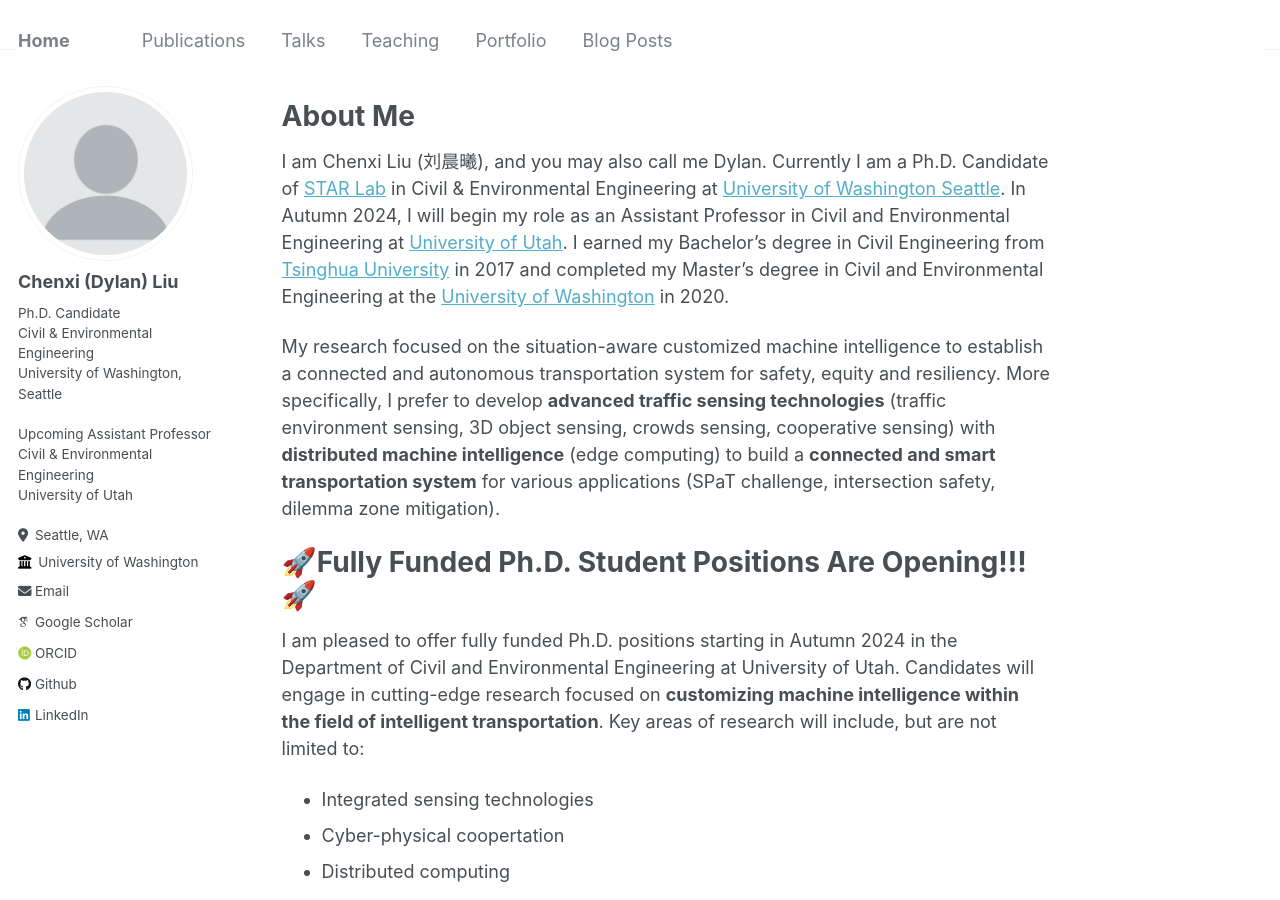
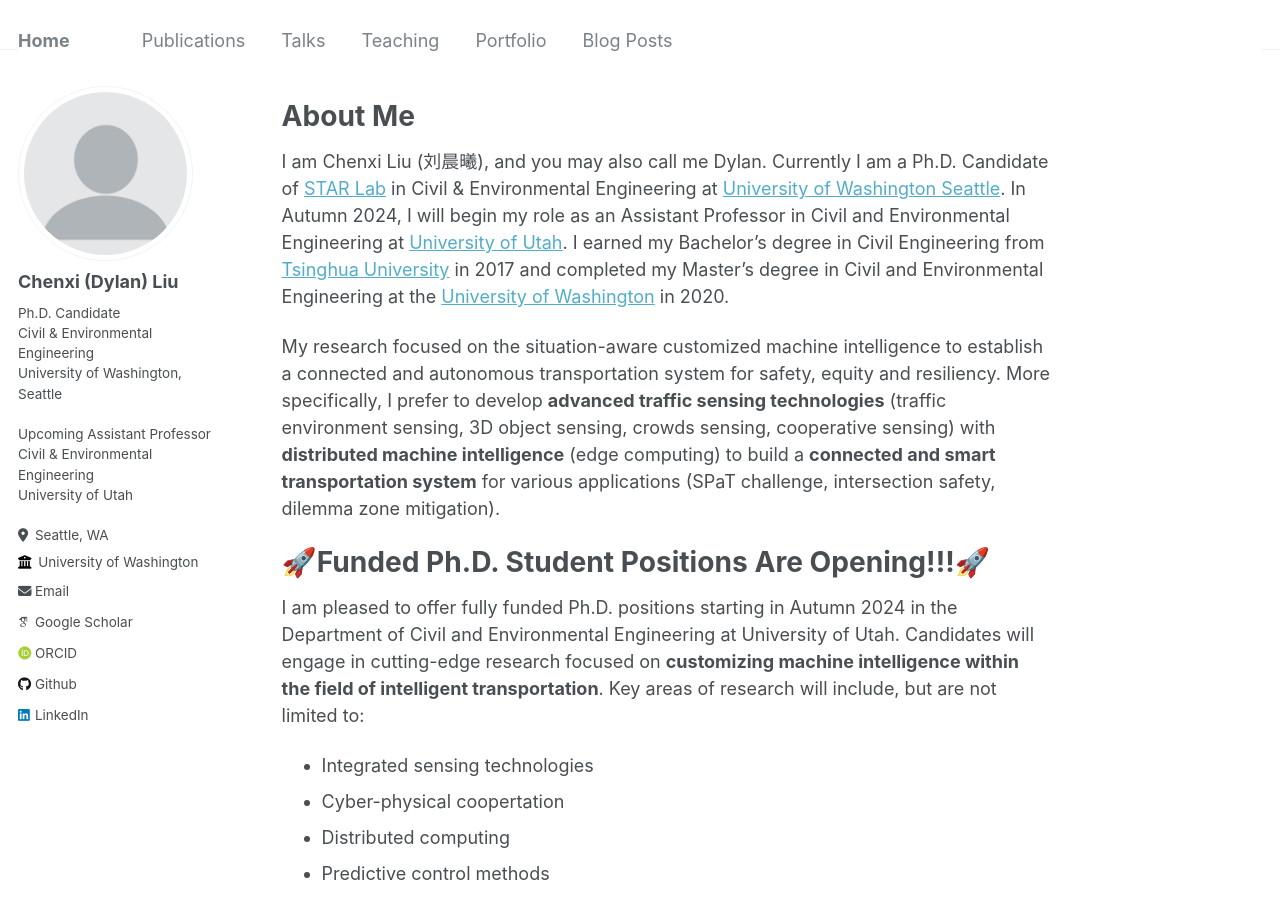
Before and after one commit to chenxiliu-dylan/chenxiliu-dylan.github.io, a Jekyll site: the page built from _pages/about.md, in a window 1280 px wide and 900 px high. Built offline with Jekyll 4.4.1, drawn with Linux system fonts in a browser that asks for light colours; some web fonts are replaced.

Commit message:
modified:   _pages/about.md

```diff
--- a/_pages/about.md
+++ b/_pages/about.md
@@ -13,7 +13,7 @@ I am Chenxi Liu (刘晨曦), and you may also call me Dylan. Currently I am a Ph
 
 My research focused on the situation-aware customized machine intelligence to establish a connected and autonomous transportation system for safety, equity and resiliency. More specifically, I prefer to develop **advanced traffic sensing technologies** (traffic environment sensing, 3D object sensing, crowds sensing, cooperative sensing) with **distributed machine intelligence** (edge computing) to build a **connected and smart transportation system** for various applications (SPaT challenge, intersection safety, dilemma zone mitigation).
 
-# 🚀️Fully Funded Ph.D. Student Positions Are Opening!!!🚀️
+# 🚀️Funded Ph.D. Student Positions Are Opening!!!🚀️
 
 I am pleased to offer fully funded Ph.D. positions starting in Autumn 2024 in the Department of Civil and Environmental Engineering at University of Utah. Candidates will engage in cutting-edge research focused on **customizing machine intelligence within the field of intelligent transportation**. Key areas of research will include, but are not limited to:
 
```
